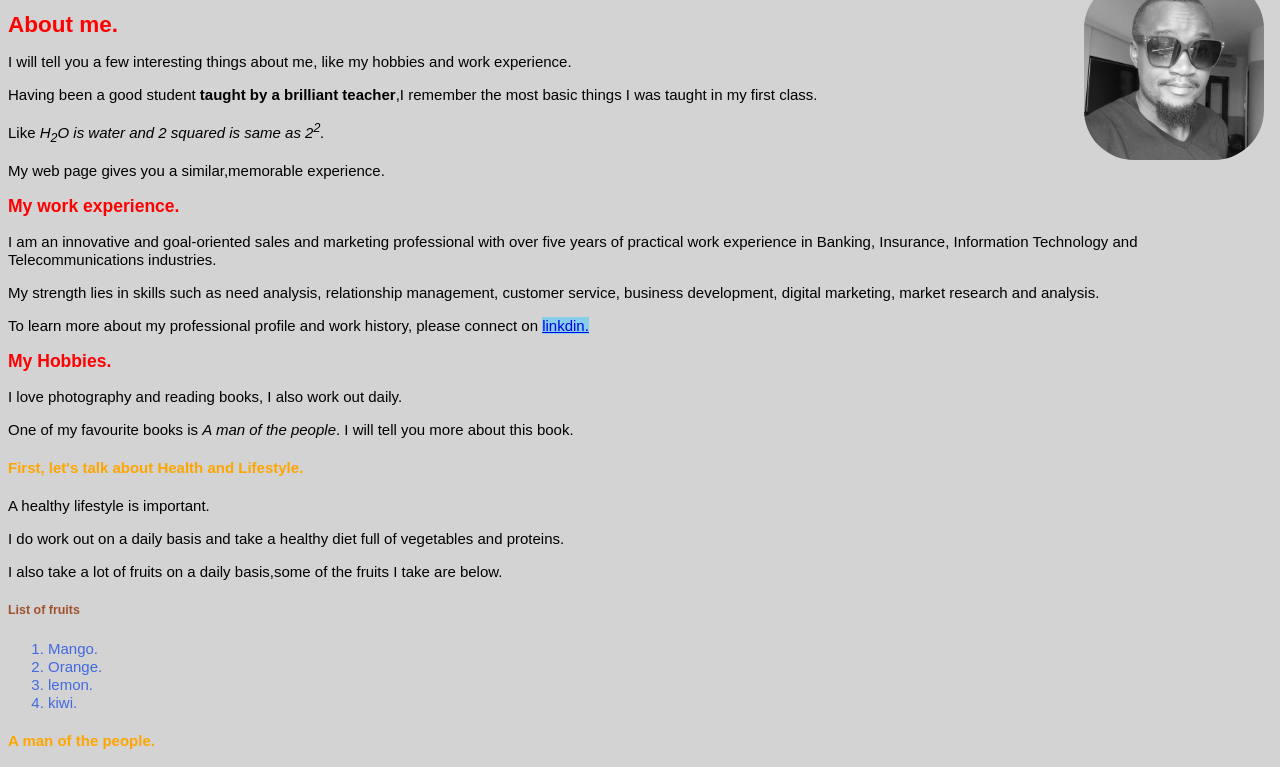
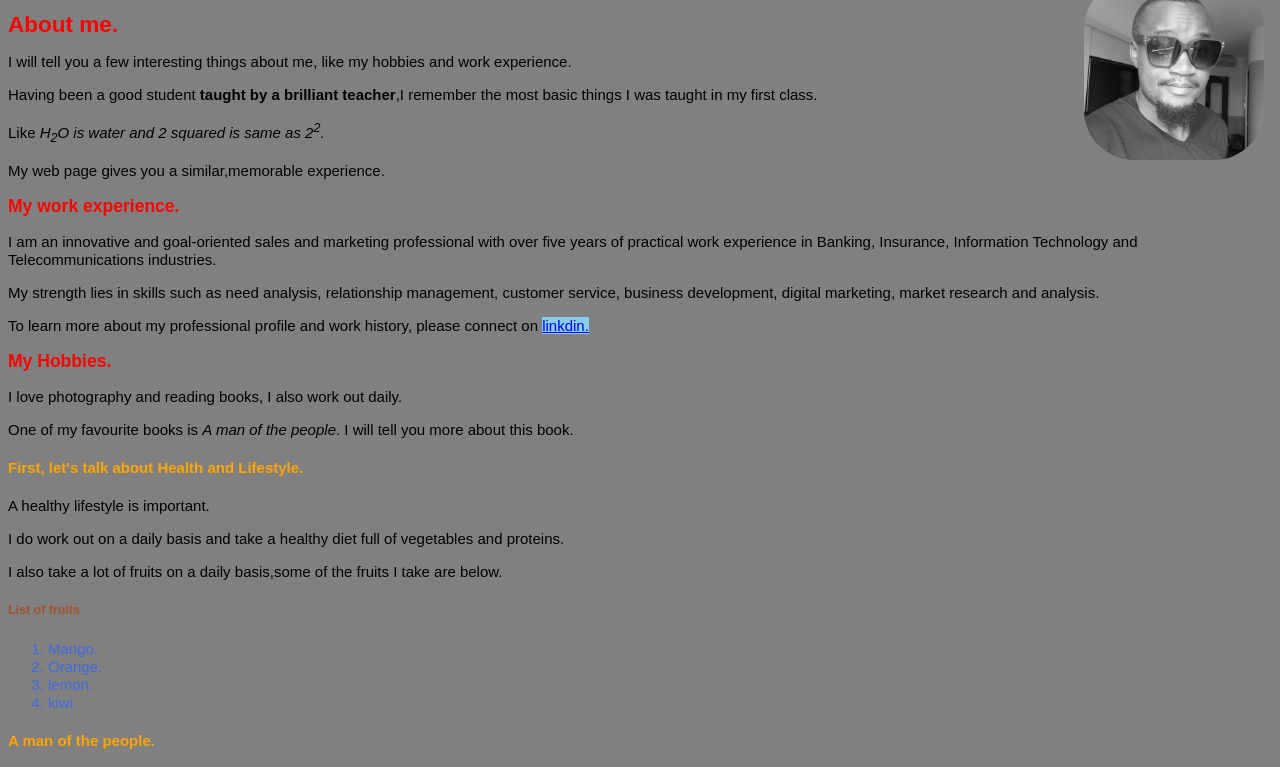
Before and after one commit to Poopiyo/assignment, a plain HTML site: page index.html in a window 1280 px wide. Shown: the part 79-846 px from the top of the page. Drawn offline with Linux system fonts and the light colour scheme.

Commit message:
https://github.com/Poopiyo/assignment.git

```diff
--- a/style.css
+++ b/style.css
@@ -1,5 +1,5 @@
 body {
-    background-color: lightgray;
+    background-color: grey;
     color: black;
     font-family: Arial, Helvetica, sans-serif;
     font-size: 15px;
```
